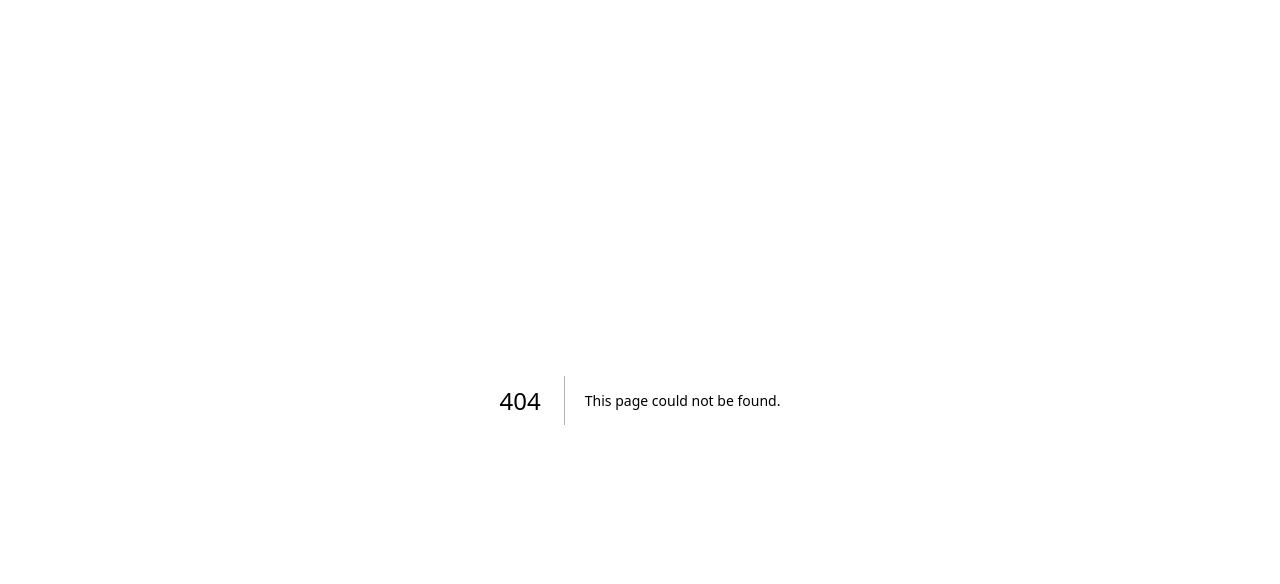
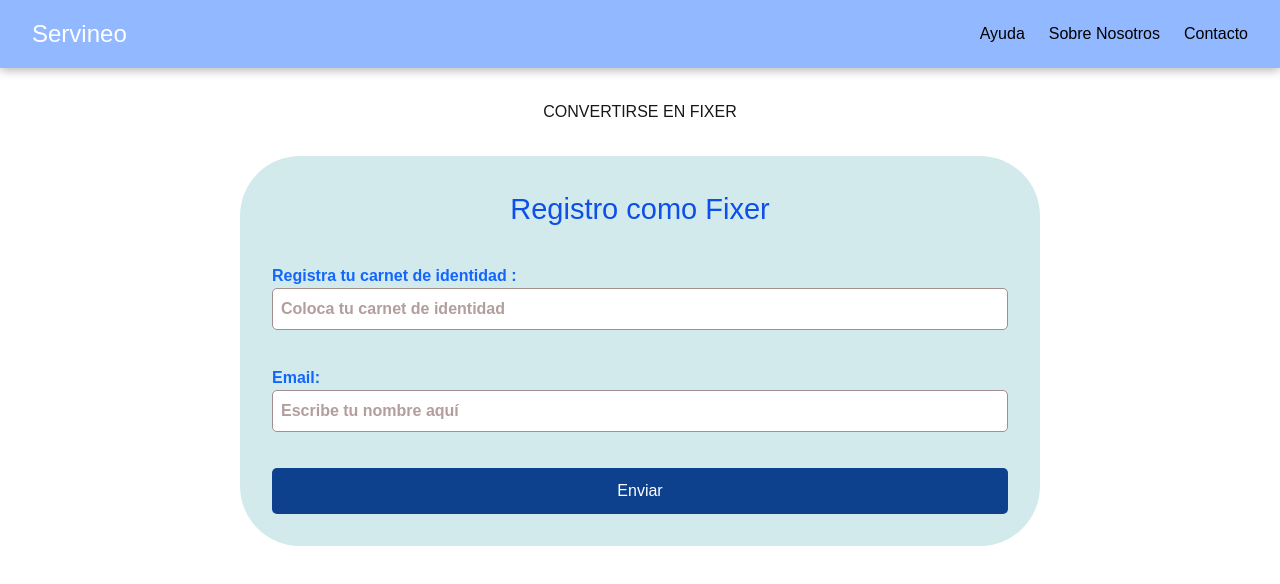
Before and after one commit to robertgt0/alquiler_front, a Next.js app: page /convertirse-fixer in a window 1280 px wide. Before the commit this address had no page. Shown: the top 584 px of the page. Built offline with nearby package versions, Linux system fonts and the light colour scheme.

Commit message:
fetured-registrofixer-carlosarturoteranclaros

```diff
--- /dev/null
+++ b/src/app/convertirse-fixer/Header.tsx
@@ -0,0 +1,36 @@
+'use client';
+import React from 'react';
+
+export default function Header() {
+  return (
+    <header
+      style={{
+        backgroundColor: '#92b8ffff',
+        color: 'white',
+        padding: '1rem 2rem',
+        display: 'flex',
+        alignItems: 'center',
+        justifyContent: 'space-between',
+        boxShadow: '0 2px 10px rgba(0,0,0,0.3)',
+      }}
+    >
+      {/* Logo o título */}
+      <h1 style={{ margin: 0, fontSize: '1.5rem', cursor: 'pointer' }}>
+        Servineo
+      </h1>
+
+      {/* Enlaces clicables */}
+      <nav style={{ display: 'flex', gap: '1.5rem' }}>
+        <a href="#" style={{ color: 'black', textDecoration: 'none' }}>
+          Ayuda
+        </a>
+        <a href="#" style={{ color: 'black', textDecoration: 'none' }}>
+          Sobre Nosotros
+        </a>
+        <a href="#" style={{ color: 'black', textDecoration: 'none' }}>
+          Contacto
+        </a>
+      </nav>
+    </header>
+  );
+}
--- /dev/null
+++ b/src/app/convertirse-fixer/RegisterForm.tsx
@@ -0,0 +1,86 @@
+'use client';
+
+import { useState } from 'react';
+
+export default function RegisterForm() {
+  const [name, setName] = useState('');
+  const [email, setEmail] = useState('');
+
+  const handleSubmit = (e: React.FormEvent) => {
+    e.preventDefault();
+    alert(`Nombre: ${name}\nEmail: ${email}`);
+    setName('');
+    setEmail('');
+  };
+
+  return (
+    <form onSubmit={handleSubmit} className="register-form"
+
+      style={{
+        display: 'flex',
+        flexDirection: 'column',
+        gap: '2rem',
+        maxWidth: '800px',
+        margin: '2rem auto',
+        backgroundColor: '#d2eaebff',
+        color: 'white',
+        padding: '2rem',
+        borderRadius: '60px',
+      }}
+    >
+      <h2>Registro como Fixer</h2>
+
+
+
+      <label>
+        Registra tu carnet de identidad :
+        <input
+          type="text"
+          value={name}
+          onChange={e => setName(e.target.value)}
+          placeholder="Coloca tu carnet de identidad"
+          required
+          style={{
+            width: '100%',
+            padding: '0.5rem',
+            borderRadius: '5px',
+            border: '1px solid #a38e8eff',
+            backgroundColor: '#ffffffff',
+            color: 'black',
+          }}
+        />
+      </label>
+
+      <label>
+        Email:
+        <input
+          type="email"
+          value={email}
+          onChange={e => setEmail(e.target.value)}
+          placeholder="Escribe tu nombre aquí"
+          required
+          style={{ width: '100%',
+            padding: '0.5rem',
+            borderRadius: '5px',
+            border: '1px solid #a38e8eff',
+            backgroundColor: '#ffffffff',
+            color: 'black', }}
+        />
+      </label>
+
+      <button
+        type="submit"
+        style={{
+          backgroundColor: '#0e418dff',
+          color: 'white',
+          padding: '0.7rem',
+          border: 'none',
+          borderRadius: '5px',
+          cursor: 'pointer',
+        }}
+      >
+        Enviar
+      </button>
+    </form>
+  );
+}
--- /dev/null
+++ b/src/app/convertirse-fixer/global.css
@@ -0,0 +1,47 @@
+/* app/convertirse-en-fixer/globals.css */
+body {
+  /*imagen de fondo*/
+  font-family: sans-serif;
+  background-color: #f2f1fc;
+}
+
+.register-form {
+  display: flex;
+  flex-direction: column;
+  gap: 1rem;
+  max-width: 400px;
+  margin: 2rem auto;
+}
+
+
+.register-form label {
+  color: #ec0c0c;
+  font-weight: bold;
+}
+.register-form label {
+  color: #1366fd;
+  font-weight: bold;
+  display: block;
+  margin-bottom: 0.25rem;
+}
+.register-form h2 {
+  color: #0c4fe9; /* rojo */
+  text-align: center;
+  font-size: 29px;
+}
+/*letra dentro de los inputs*/
+input::placeholder {
+
+  color: rgb(179, 158, 158);
+  opacity: 6;
+}
+.register-form input {
+
+  outline: none;
+
+}
+/*efecto de concentracion en los iputs*/
+.register-form input:focus {
+  border-color: #67a0f5; /* azul */
+  box-shadow: 0 0 5px #1a53ee; /* brillo azul suave */
+}
--- /dev/null
+++ b/src/app/convertirse-fixer/layout.tsx
@@ -0,0 +1,17 @@
+import './global.css';
+
+export const metadata = {
+  title: 'Convertirse en Fixer',
+  description: 'Registro para convertirse en fixer',
+};
+
+export default function Layout({ children }: { children: React.ReactNode }) {
+  return (
+    <html lang="es">
+      <head>
+        <link rel="icon" href="/convertirse-en-fixer/assets/favicon.ico" />
+      </head>
+      <body>{children}</body>
+    </html>
+  );
+}
--- /dev/null
+++ b/src/app/convertirse-fixer/page.tsx
@@ -0,0 +1,16 @@
+import Header from './Header';
+import RegisterForm from './RegisterForm';
+
+
+export default function Page() {
+  return (
+    <div>
+
+      <Header />
+      <h1 style={{ textAlign: 'center', marginTop: '2rem' }}>
+        CONVERTIRSE EN FIXER
+      </h1>
+      <RegisterForm />
+    </div>
+  );
+}
```
